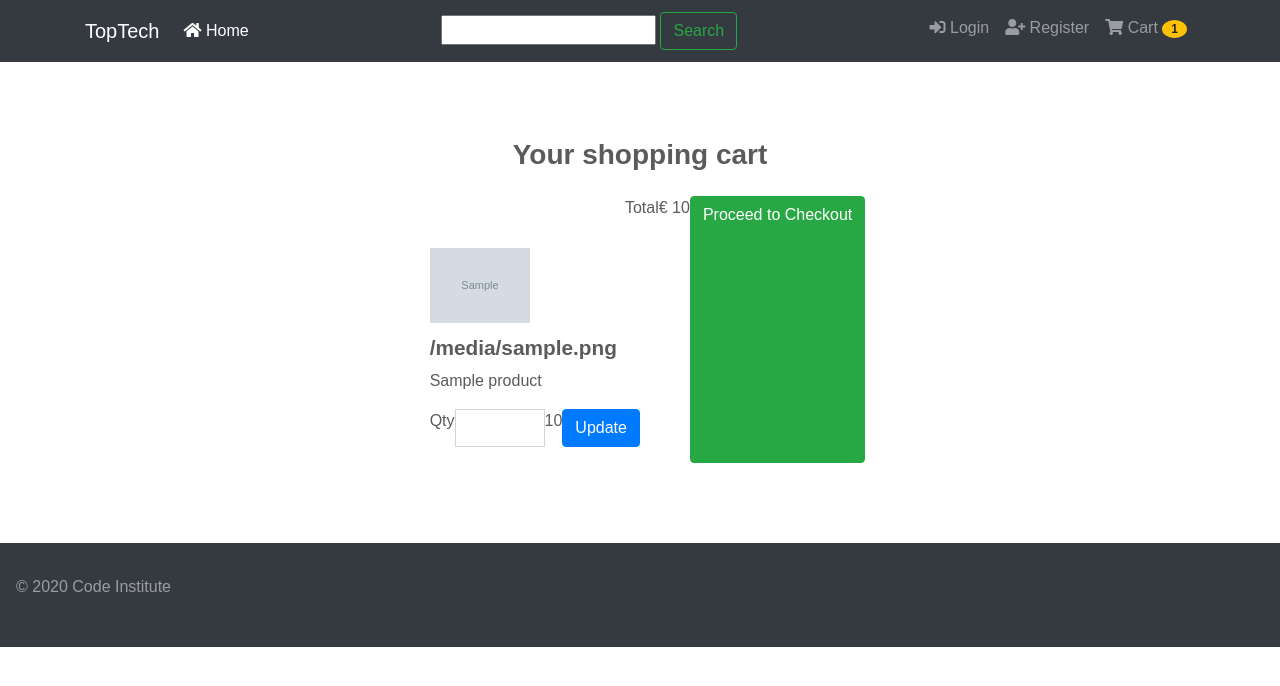
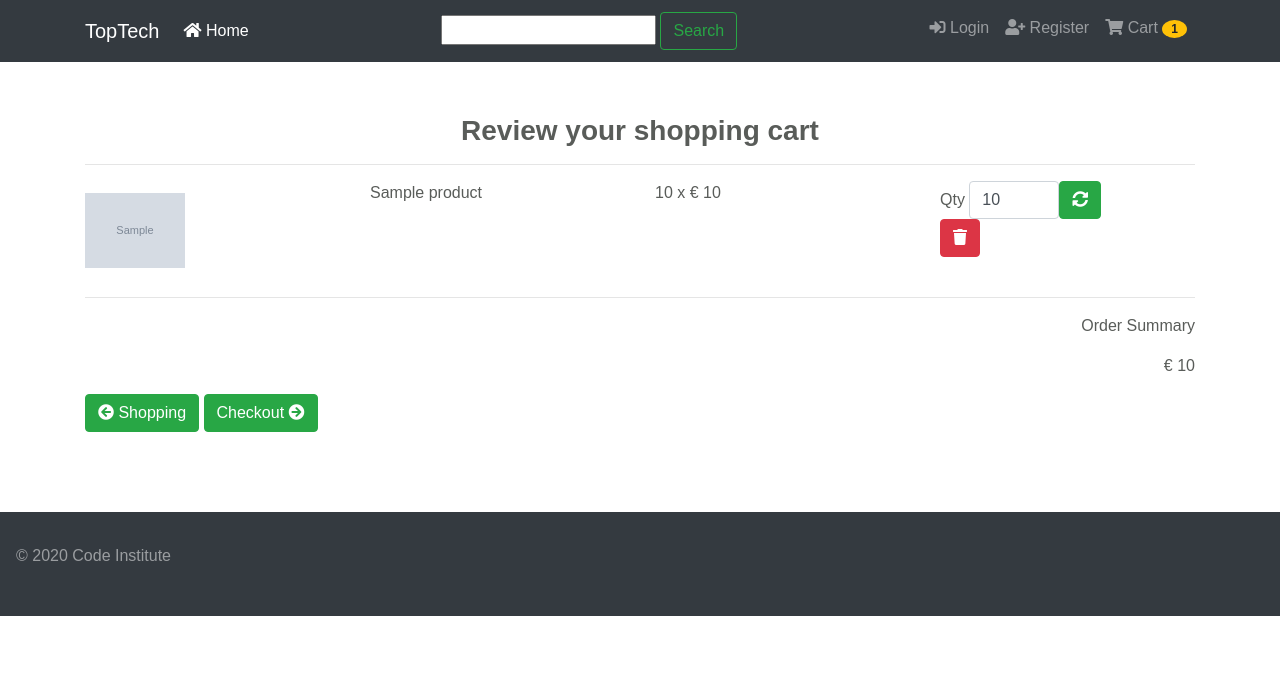
Before and after one commit to adrian80z/e-commerce, a Django app: template cart/templates/cart.html in a window 1280 px wide. Shown: the top 686 px of the page. Run offline with Django 3.2, Linux system fonts and the light colour scheme; the template is opened without the code that fills it: most values are stand-ins (such as "Sample title", 1, 10 or a date in 2020); grey boxes marked "Sample" are stand-in pictures; some libraries are stand-ins or nearby versions.

Commit message:
layout update

```diff
--- a/cart/templates/cart.html
+++ b/cart/templates/cart.html
@@ -2,51 +2,60 @@
 {% load static from staticfiles %}
 {% load bootstrap_tags %}
 
+
+{% block page_heading %}
+<h1 class=" heading text-center">Review your shopping cart</h1>
+<hr />
+{% endblock %}
 {% block content %}
-
-<h1 class="text-center m-4">Your shopping cart</h1>
-<div class="row justify-content-center">
+<div class="row">
     {% if product_count == 0  %}
-    <div class="text-center m-3">
+    <div class="col-sm-12 text-center m-3">
         <p>Your cart is currently empty</p>
     </div>
-    <div class="mb-4">
+    <div class="col-sm-6 offset-sm-3 text-center">
         <a href="{% url 'index' %}">
-            <button type="button" class="btn btn-sm btn-success text-white w-100 "><strong>Return to
-                    Shopping</strong></button>
+            <button type="button" class="btn btn-sm btn-success w-50">Return to Shopping</button>
         </a>
     </div>
     {% else %}
-
-    <div class="row row-flex">
     {% for item in cart_items %}
-        <div class="col-sm-12">
+    <div class="col-sm-12 col-md-3">
         <div class="product" style="background-image: url('{{ MEDIA_URL }}{{ item.product.image}}')"></div>
+    </div>
+    <div class="col-sm-12 col-md-3">
         <div class="caption">
-                <h3>{{ item.product.image }}</h3>
             <p class="product-description">{{ item.product.name }}</p>
-                <p>
+        </div>
+    </div>
+    <div class="col-sm-12 col-md-3">
+        {{ item.quantity }} x &euro; {{ item.product.price }}
+    </div>
+    <div class="col-sm-12 col-md-3">
         <form class="form-inline" method="post" action="{% url 'update_cart' item.id %}">
             {% csrf_token %}
-                        <div class="form-group">
-                            <label for="inputAmount" class="sr-only">New Qty</label>
-                            <div class="input-group">
-                                <div class="input-group-addon">Qty</div>
-                                <input name="quantity" type="number" min="0" max="999" class="form-control">
-                                <div class="input-group-addon">{{ item.quantity }}</div>
-                            </div>
-                        </div>
-                        <button type="submit" class="btn btn-primary">Update</button>
+            <div class="input-group-addon">Qty&nbsp;</div>
+            <input name="quantity" type="number" min="0" max="999" value="{{item.quantity }}" class="form-control">
+            <button type="submit" class="btn btn-success"><i class="fas fa-sync-alt"></i></button>
         </form>
-                </p>
-            </div>
+        <button class="btn btn-danger"><i class="fas fa-trash"></i></button>
     </div>
     {% endfor %}
 </div>
+<hr />
 <div class="row">
-        <p>Total</p>
-        <p>&euro; {{ total}}</p>
-        <a href="{% url 'checkout' %}" class="btn btn-success" role="button">Proceed to Checkout</a>
+    <div class="col-sm-12 text-md-right">
+        <p>Order Summary</p>
+        <p>&euro; {{ total }}</p>
+    </div>
+</div>
+<div class="row">
+    <div class="col-sm-12">
+        <a href="{% url 'index' %}" class="btn btn-success" role="button"><i class="fas fa-arrow-circle-left"></i>
+            Shopping</a>
+        <a href="{% url 'checkout' %}" class="btn btn-success" role="button"> Checkout <i
+                class="fas fa-arrow-circle-right"></i></a>
+    </div>
 </div>
 {% endif %}
 {% endblock %}
```
Lines whose indentation alone changed are shown as unchanged.
